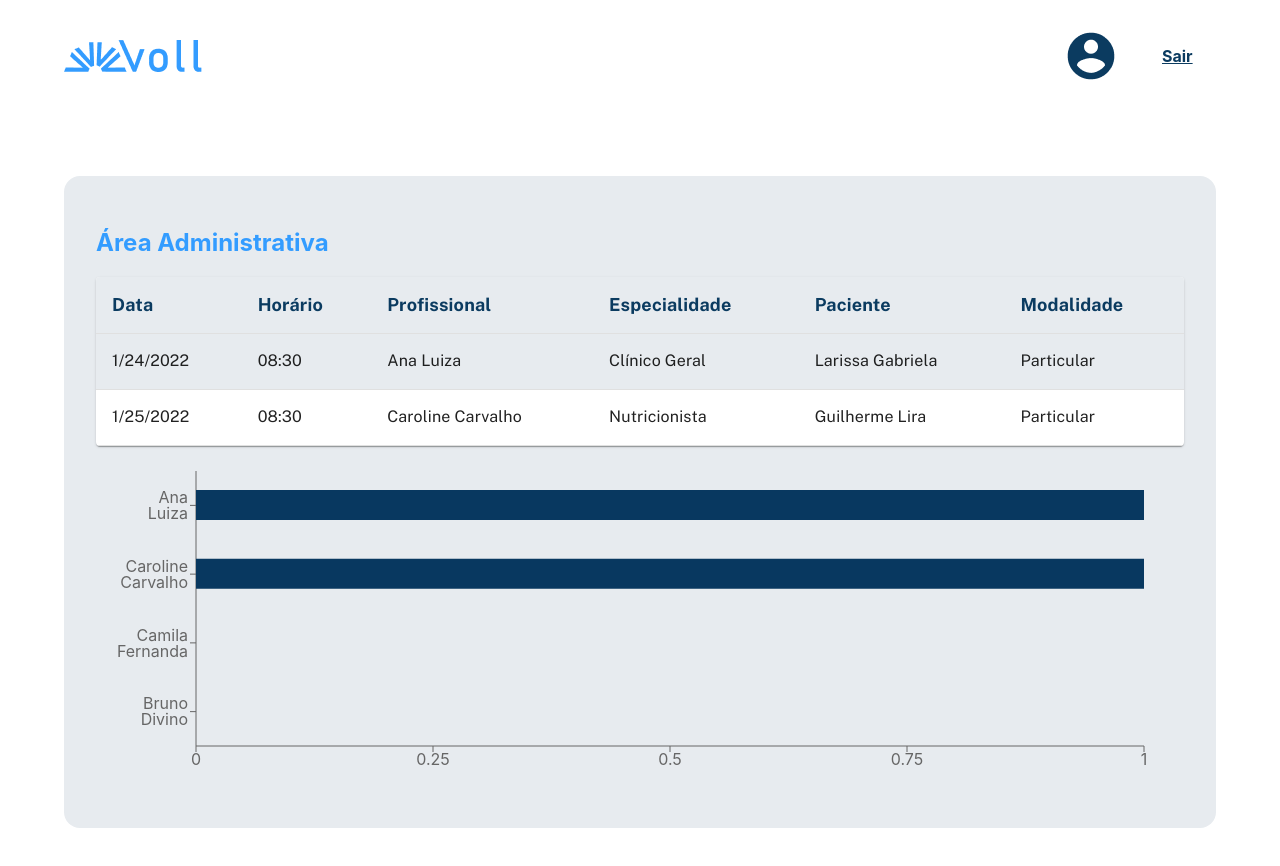
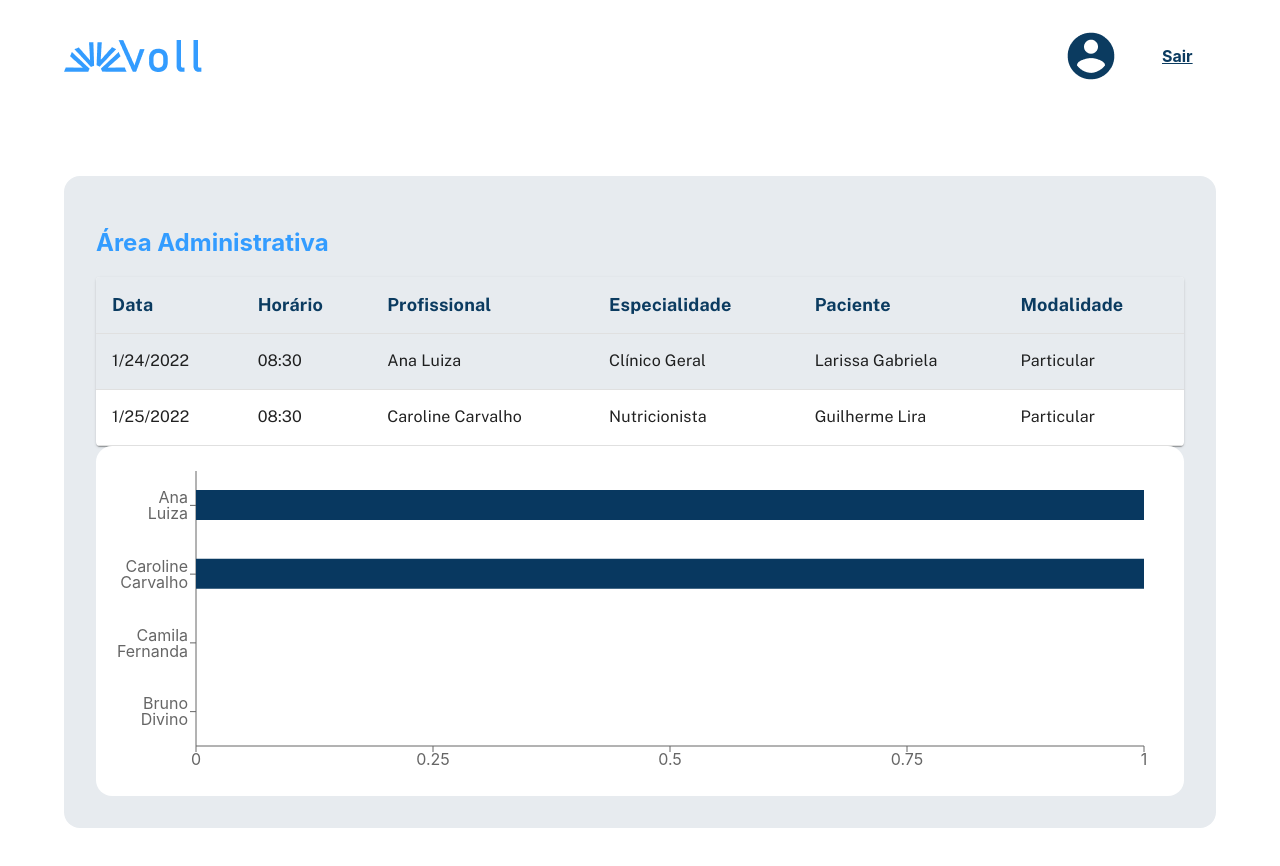
Before and after one commit to braiancalpar/voll-react-ts, a React (Create React App) app: page / in a window 1280 px wide. Shown: the top 866 px of the page. Built offline with nearby package versions, Linux system fonts and the light colour scheme; data requests are answered from the project's data file; the HTML template or start-up script is replaced by a standard one.

Commit message:
feat: encapsula gráfico em seção estilizada para melhor apresentação

```diff
--- a/src/components/Grafico/index.tsx
+++ b/src/components/Grafico/index.tsx
@@ -2,6 +2,7 @@
 import IProfissional from "../../types/IProfissional";
 import IConsulta from "../../types/IConsulta";
 import useDadosGrafico from "./useDadosGrafico";
+import styled from "styled-components";
 
 interface Props {
   profissionais: IProfissional[] | null;
@@ -13,9 +14,15 @@
   consultas: number;
 }
 
+const SecaoEstilizada = styled.section`
+  background-color: var(--branco);
+  border-radius: 16px;
+`;
+
 function Grafico({ profissionais, consultas }: Props) {
   let dados: Array<IDados> = useDadosGrafico({ profissionais, consultas });
   return (
+    <SecaoEstilizada>
       <ResponsiveContainer width="100%" height={350}>
         <BarChart
           layout="vertical"
@@ -27,6 +34,7 @@
           <Bar dataKey="consultas" fill="#083860" barSize={30}></Bar>
         </BarChart>
       </ResponsiveContainer>
+    </SecaoEstilizada>
   );
 }
 
```
Lines whose indentation alone changed are shown as unchanged.
